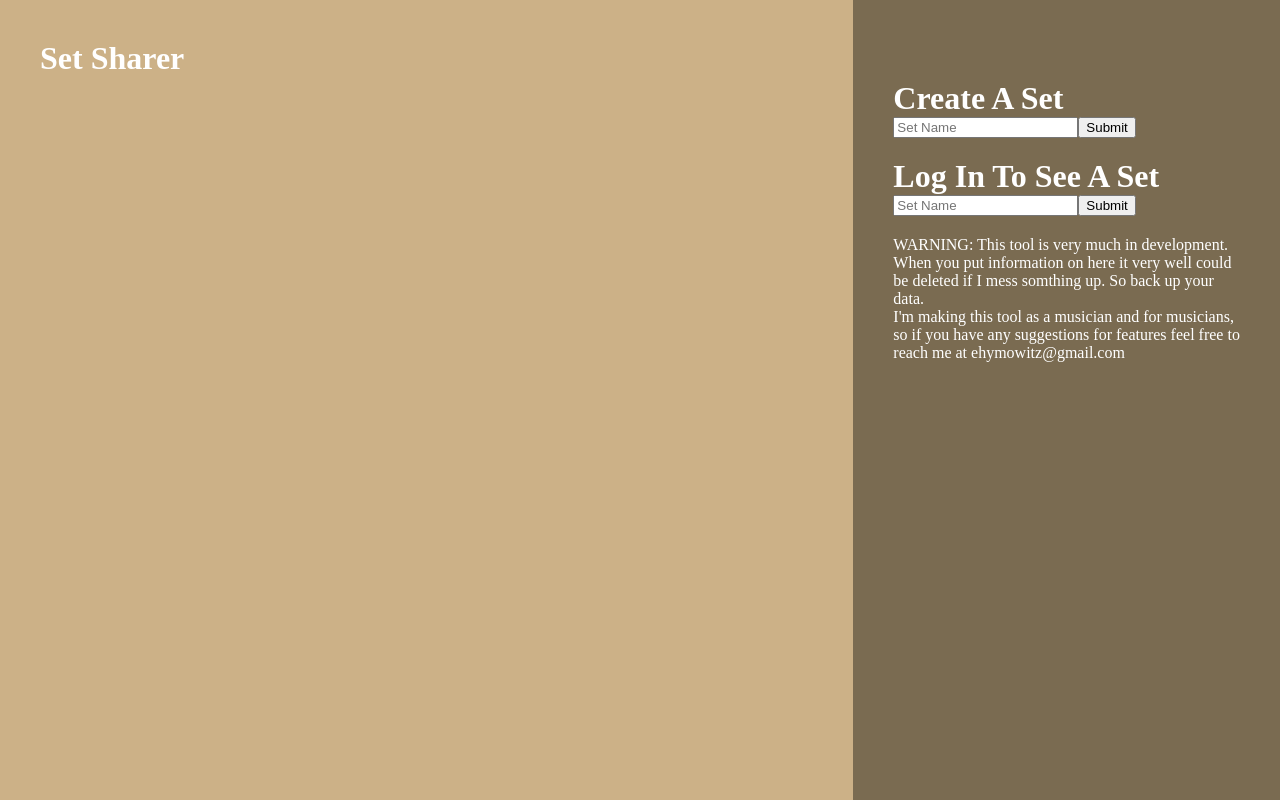
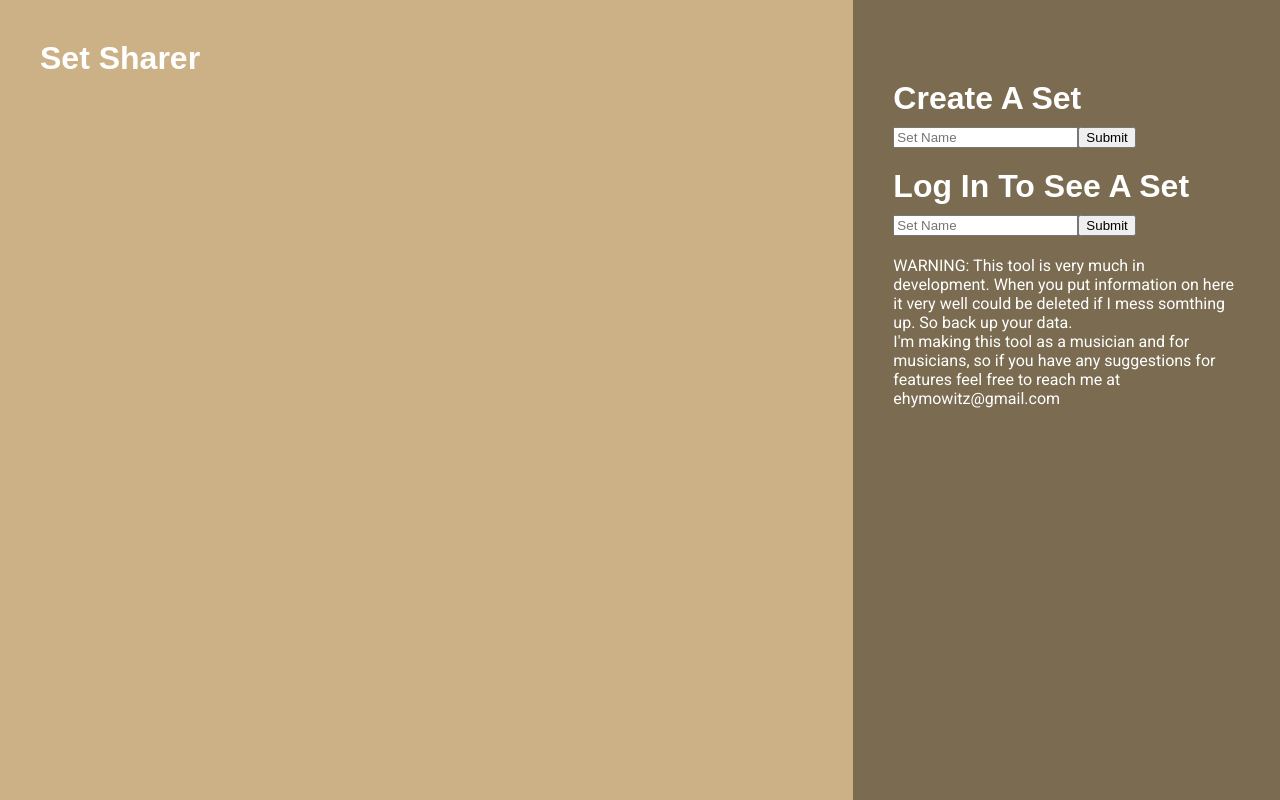
Before and after one commit to ehymowitz/set-sharer, a Next.js app: page / in a window 1280 px wide. Built offline with nearby package versions, Linux system fonts and the light colour scheme.

Commit message:
added fonts

```diff
--- a/styles/_layout.scss
+++ b/styles/_layout.scss
@@ -1,3 +1,8 @@
+@import url('https://fonts.googleapis.com/css2?family=Martel:wght@400;700&family=Nunito:wght@200;300;400&family=Roboto:wght@100;300;400&display=swap');
+// Martel Sans 400, 700
+// Nunito 200, 300, 400
+// Roboto 100, 300, 400
+
 body {
   margin: 0;
 }
@@ -10,3 +15,16 @@ h1, h2, h3, h4, p, a {
 h1, h2, h3, h4 {
   text-transform: capitalize;
 }
+
+h1 {
+  font-family: 'Martel Sans', sans-serif;
+  margin-bottom: 10px;
+}
+
+h2, h3, h4 {
+  font-family: Nunito;
+}
+
+p, a {
+  font-family: Roboto;
+}
--- a/styles/_songList.scss
+++ b/styles/_songList.scss
@@ -12,7 +12,6 @@
     background-color: #887A62;
     padding: 15px;
     margin-bottom: 20px;
-    max-width: 280px;
 
     .song-card-container {
       display: grid;
@@ -25,7 +24,6 @@
         padding: 0 15px;
         overflow: auto;
         display: grid;
-        height: 80%;
       }
       .remove-song-button {
         position: absolute;
```
